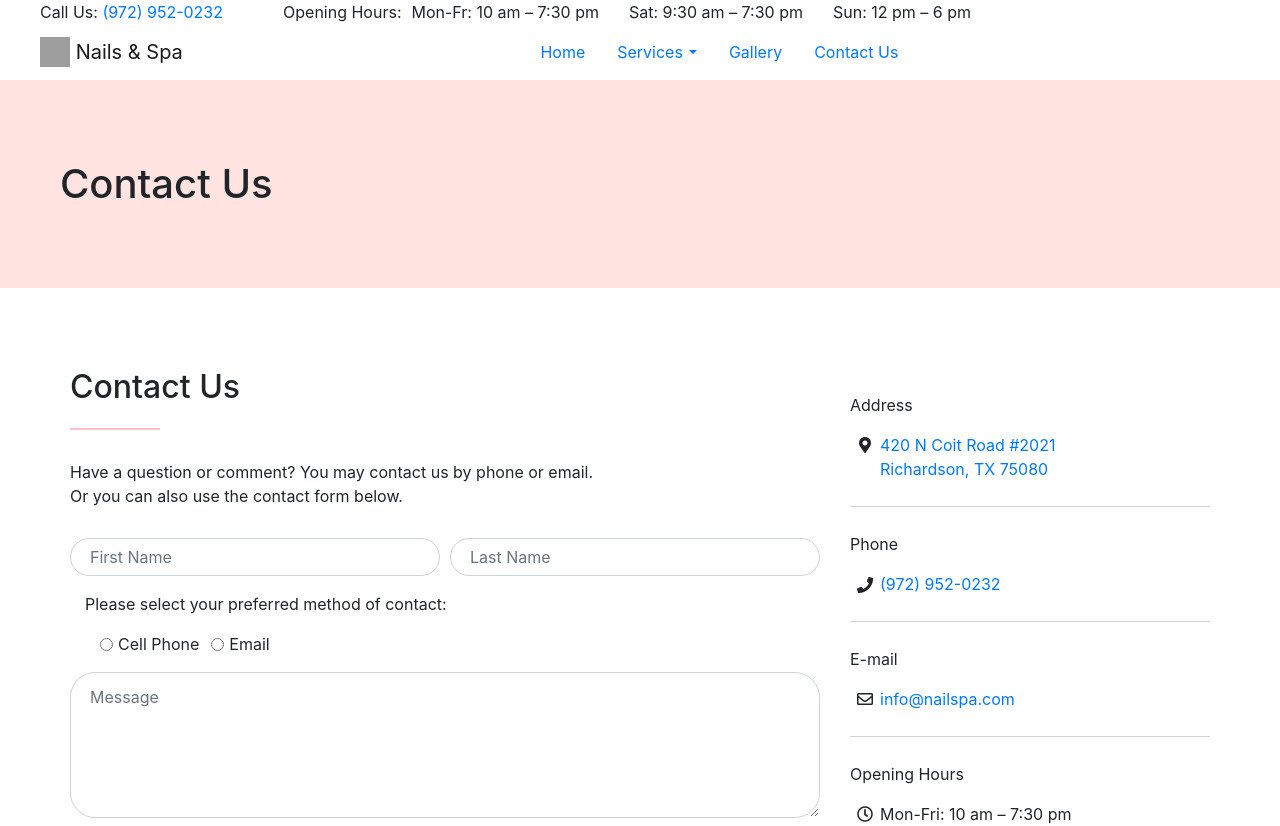
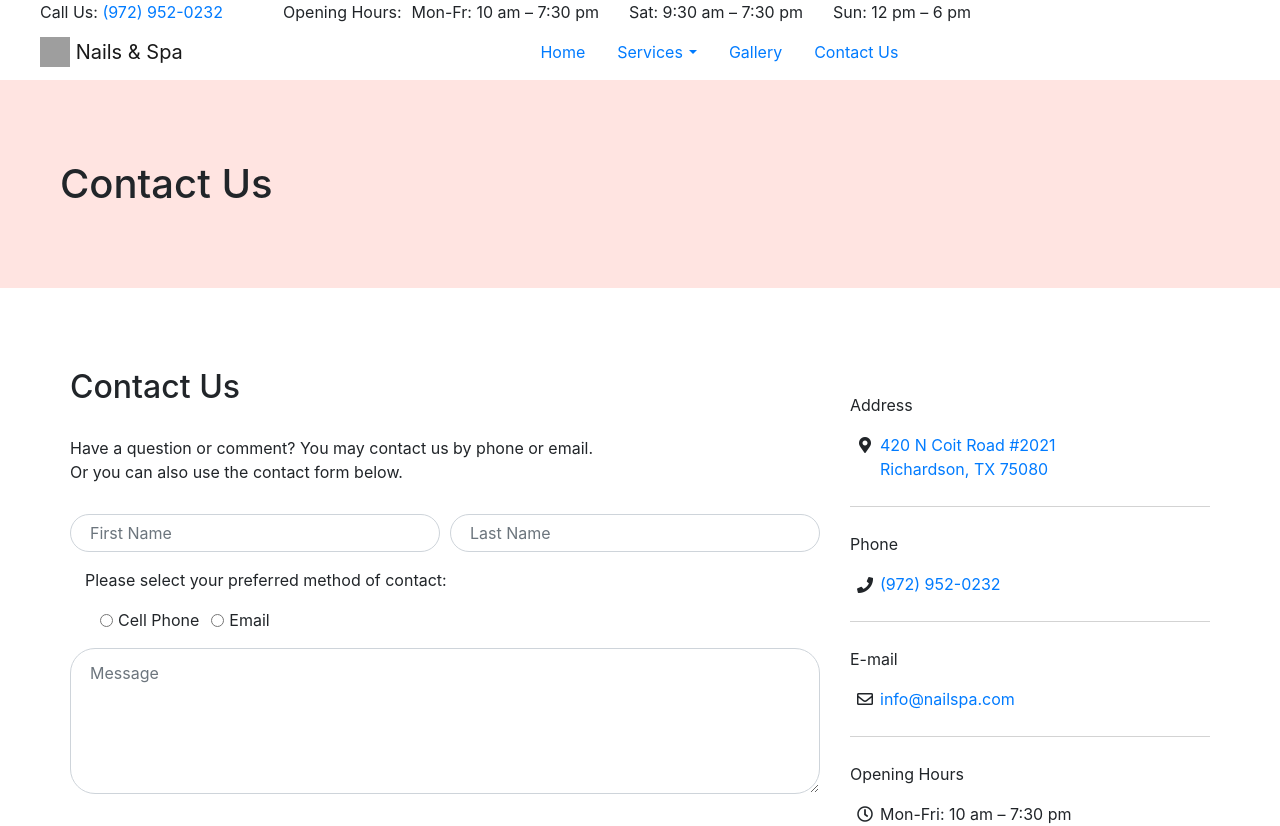
Before and after one commit to cu0ngpitt/NailSpa, an Angular app: page /contact in a window 1280 px wide. Shown: the top 826 px of the page. Built offline with nearby package versions, Linux system fonts and the light colour scheme; grey boxes are pictures that could not be loaded.

Commit message:
Adjusted the divider bar

```diff
--- a/src/app/app.component.css
+++ b/src/app/app.component.css
@@ -35,7 +35,7 @@
   margin-top: 20px;
 }
 
-:host >>> .divider {
+:host >>> .divider-lg {
   border-bottom: 2px solid pink;
   width: 90px;
   height: 24px;
@@ -47,6 +47,10 @@
 
 :host >>> .intro {
   margin: 30px auto 0;
+}
+
+:host >>> .text p {
+  margin-top: 32px;
 }
 
 #contact-bar {
@@ -78,7 +82,7 @@
 
 @media only screen and (max-width: 812px) {
     /* For mobile phones: */
-    [class="outer"] {
+    .outer {
         display: none;
     }
 }
```
